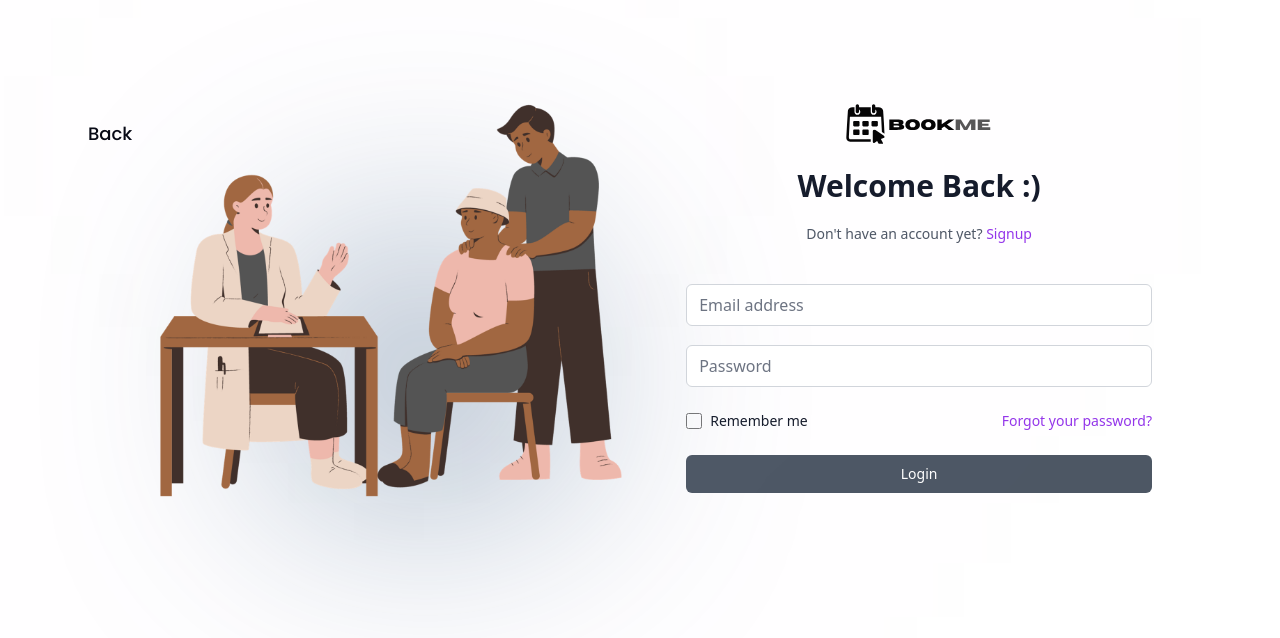
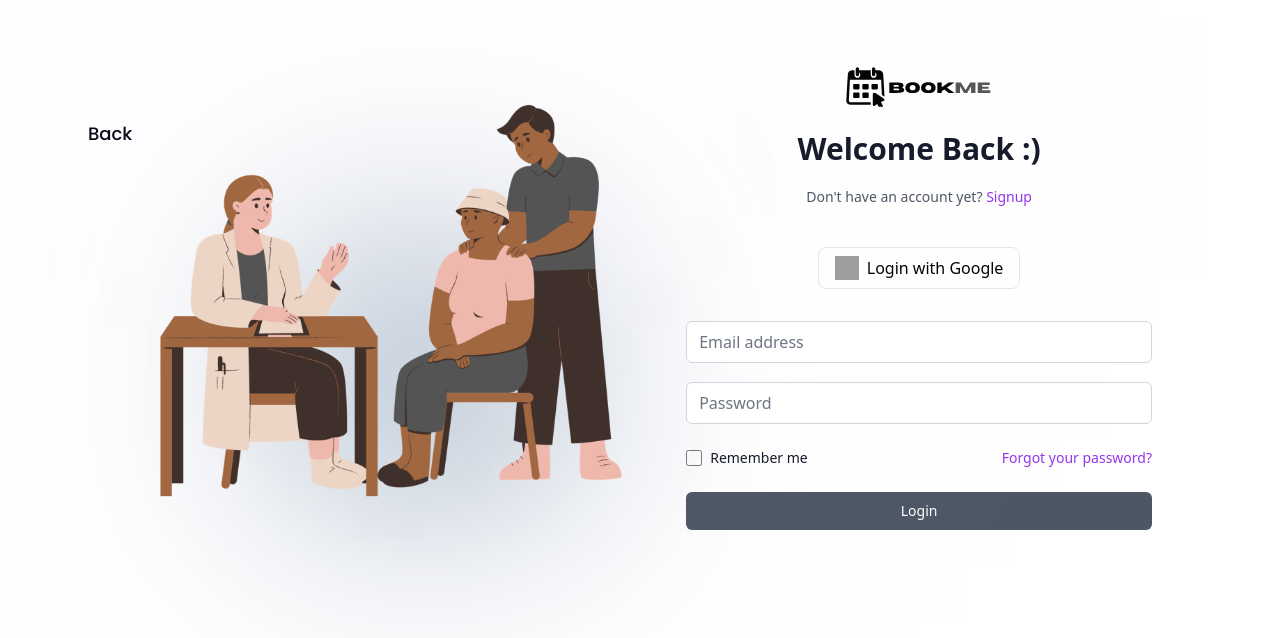
Before and after one commit to jeremyjulesflores/BookMe, a React (Vite) app in the folder bookme_frontend/: page /login in a window 1280 px wide. Shown: the top 638 px of the page. Built offline with nearby package versions, Linux system fonts and the light colour scheme; grey boxes are pictures that could not be loaded.

Commit message:
Add GoogleLogInButton

```diff
--- /dev/null
+++ b/bookme_frontend/src/components/Login-Signup/GoogleLogInButton.jsx
@@ -0,0 +1,13 @@
+import React from 'react'
+
+const GoogleLogInButton = () => {
+  return (
+    // Has dark mode - implement later
+    <button class="px-4 py-2 border flex gap-2 border-slate-200  rounded-lg text-black hover:border-slate-400 hover:text-slate-900  hover:shadow transition duration-150">
+        <img class="w-6 h-6" src="https://www.svgrepo.com/show/475656/google-color.svg" loading="lazy" alt="google logo"/>
+        <span>Login with Google</span>
+    </button>
+  )
+}
+
+export default GoogleLogInButton
--- a/bookme_frontend/src/pages/LoginPage.jsx
+++ b/bookme_frontend/src/pages/LoginPage.jsx
@@ -3,6 +3,7 @@ import Login from "../components/Login-Signup/Login"
 import styles from "../style"
 import { sample01 } from "../assets"
 import Button from "../components/Button"
+import GoogleLogInButton from "../components/Login-Signup/GoogleLogInButton"
 
 export default function LoginPage(){
     return(
@@ -25,7 +26,7 @@ export default function LoginPage(){
                         {/* gradient end */}
                     </div>
 
-                    <div className={`flex-1 ${styles.flexStart} flex-col xl:px-0 sm:px-16 px-6`}>
+                    <div className={`flex-1 flex-col xl:px-0 sm:px-16 px-6 ${styles.flexCenter}`}>
                         <div className="justify-between items-center w-full">
                         <Header
                                 heading="Welcome Back :)"
@@ -33,7 +34,11 @@ export default function LoginPage(){
                                 linkName="Signup"
                                 linkUrl="/signup"
                             />
+                        <div className={`${styles.flexCenter} mt-4`}>
+                            <GoogleLogInButton />
+                        </div>
                         <Login />
+
                         </div>
                     </div>
                 </div>
```
